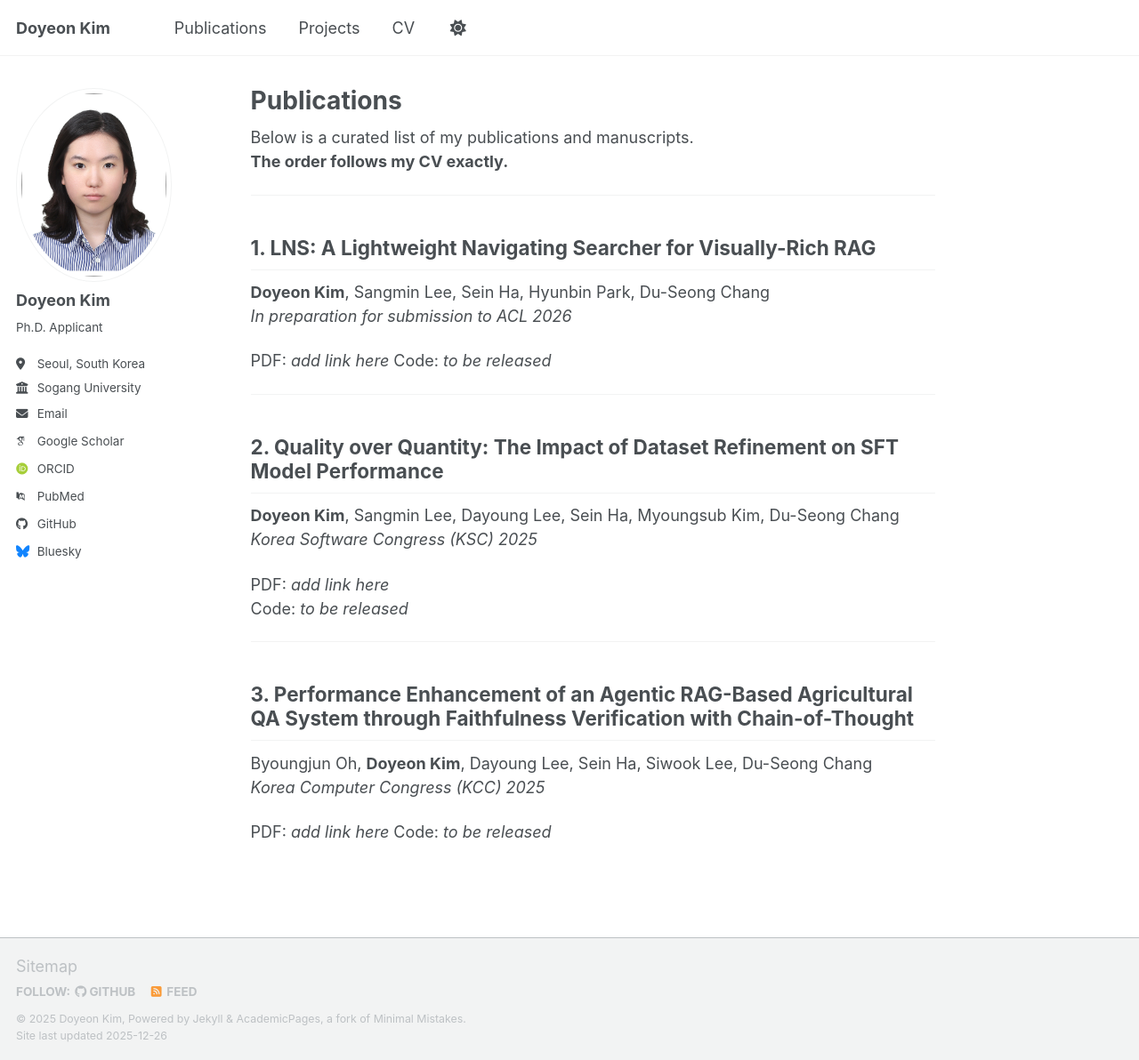
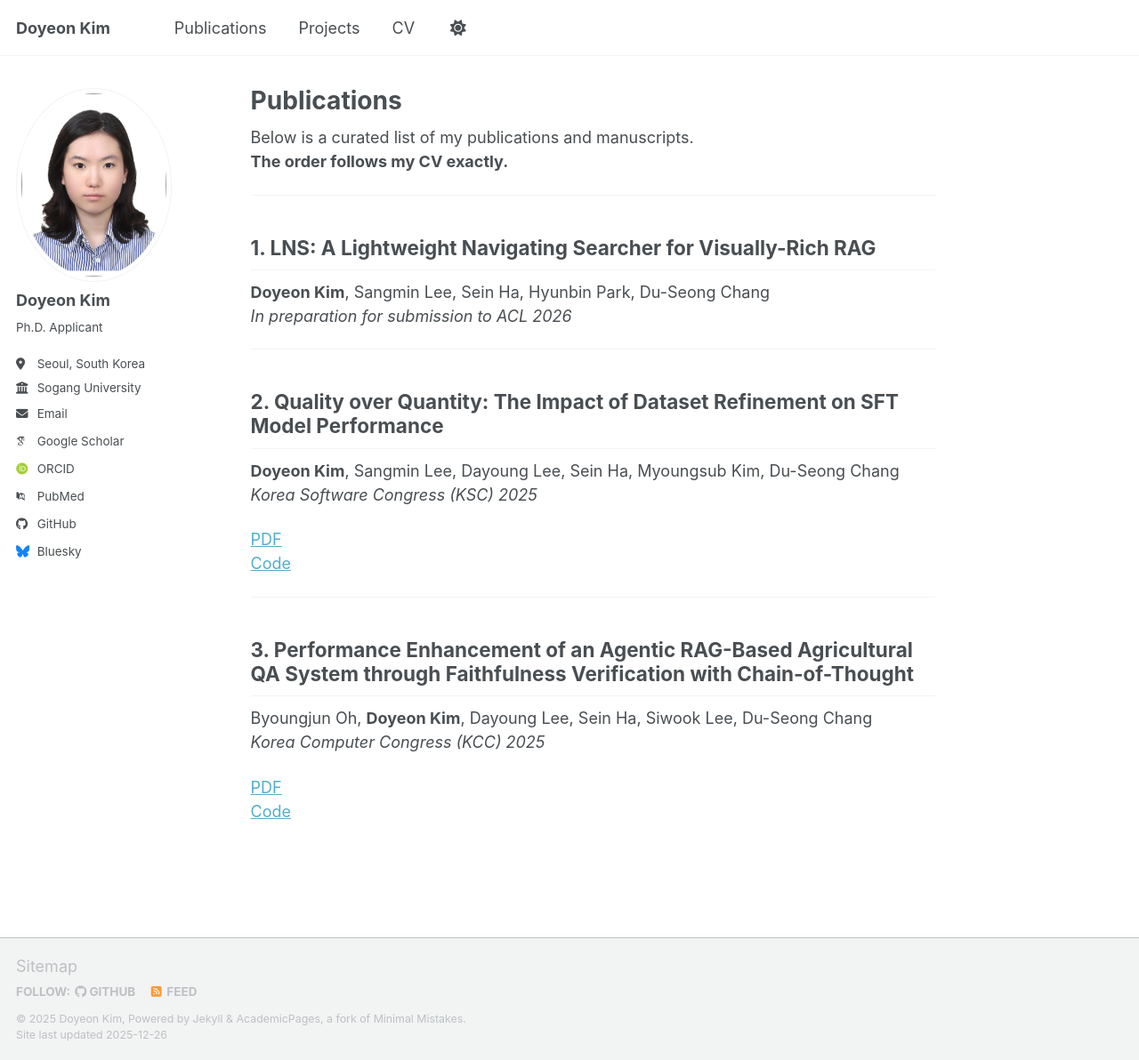
Before and after one commit to jshine0914/jshine0914.github.io, a Jekyll site: the page built from _pages/publications.md, in a window 1280 px wide and 1192 px high. Shown: the whole window at 89% size. Built offline with Jekyll 4.4.1, drawn with Linux system fonts in a browser that asks for light colours; some web fonts are replaced; a script bundle is joined from its source files by our own code; library files that are not in the unit come from our copies.

Commit message:
Update publications.md

```diff
--- a/_pages/publications.md
+++ b/_pages/publications.md
@@ -4,7 +4,6 @@ permalink: /publications/
 layout: single
 author_profile: true
 ---
-
 
 Below is a curated list of my publications and manuscripts.
 **The order follows my CV exactly.**
@@ -15,17 +14,14 @@ Below is a curated list of my publications and manuscripts.
 **Doyeon Kim**, Sangmin Lee, Sein Ha, Hyunbin Park, Du-Seong Chang
 *In preparation for submission to ACL 2026*
 
-PDF: _add link here_
-Code: _to be released_
-
 ---
 
 ## 2. Quality over Quantity: The Impact of Dataset Refinement on SFT Model Performance
 **Doyeon Kim**, Sangmin Lee, Dayoung Lee, Sein Ha, Myoungsub Kim, Du-Seong Chang
 *Korea Software Congress (KSC) 2025*
 
-PDF: _add link here_
-Code: _to be released_
+[PDF](/assets/papers/CV_KSC_final.pdf)
+[Code](https://github.com/eoeldroal/DDAI)
 
 ---
 
@@ -33,5 +29,5 @@ Code: _to be released_
 Byoungjun Oh, **Doyeon Kim**, Dayoung Lee, Sein Ha, Siwook Lee, Du-Seong Chang
 *Korea Computer Congress (KCC) 2025*
 
-PDF: _add link here_
-Code: _to be released_
+[PDF](/assets/papers/publication_KCC_2025.pdf)
+[Code](https://github.com/kirasma53/RAG_QA1)
```
